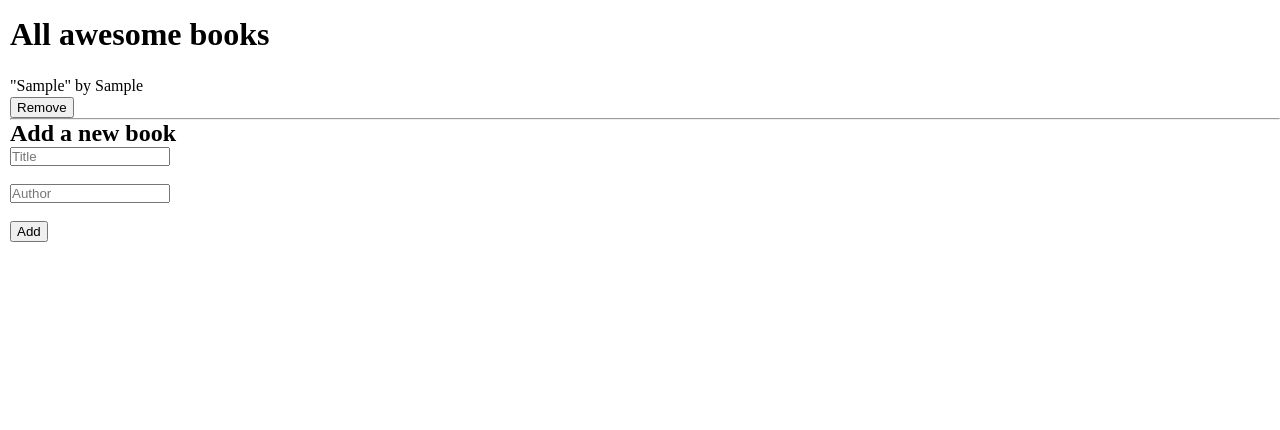
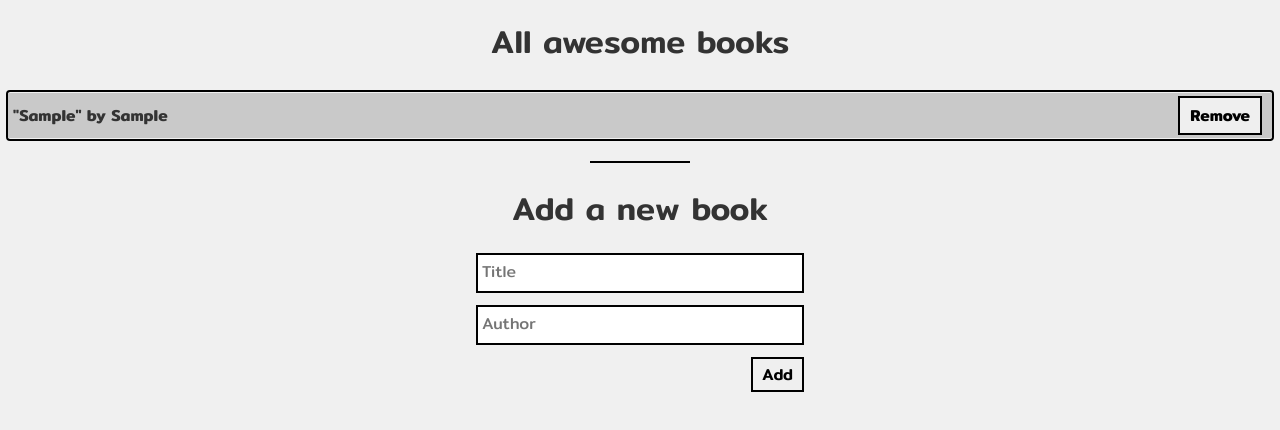
Before and after one commit to popoolahussein/Awesome-books, a website built with Vite: page index.html in a window 1280 px wide. Both pictures are taken after typing "Sample", "Sample" into the empty fields and a click on the button "Add". Built offline with nearby package versions, Linux system fonts and the light colour scheme.

Commit message:
docs: applied styling to core elements

```diff
--- a/src/css/style.css
+++ b/src/css/style.css
@@ -5,48 +5,140 @@
 }
 
 body {
-  padding-left: 10px;
-  padding-top: 1rem;
-  padding-bottom: 20px;
-  font-weight: 500;
+  font-family: "Mitr", sans-serif;
+  font-weight: 600;
+  /* font-stretch: extra-expanded; */
+  /* font-style: normal; */
+  background-color: #f0f0f0;
+  color: #333;
+  padding: 16px 6px;
+  font-weight: lighter;
+}
+
+header {
+  margin-bottom: 20px;
+  text-align: center;
+  word-break: break-all;
 }
 
 .head {
-  word-break: break-all;
+  font-family: "Mitr", sans-serif;
+  font-weight: 500;
+  font-size: 2rem;
+  color: #333;
   margin-bottom: 1.5rem;
+}
+.nb-line {
+  justify-self: center;
+  width: 100%;
+  max-width: 100px;
+  border: 1px solid black;
+  margin-top: 20px;
+  margin-bottom: 20px;
+}
+
+#book-list {
+  width: 100%;
+  border: 2px solid black;
+  border-radius: 4px;
+}
+.new-books {
+  display: grid;
+  justify-content: center;
+  flex-flow: row wrap;
 }
 
 .book {
-  display: grid;
+  display: flex;
+  justify-content: space-between;
+  padding: 0.001px 10px 0.001px 5px;
+  background-color: #c9c9c9;
   flex-flow: row wrap;
+  margin-top: 1.2px;
+  margin-bottom: 1.2px;
+}
+
+.book:nth-child(even) {
+  background-color: #fff;
+}
+
+.book:first-child {
+  padding-top: 3px;
+}
+.book:last-child {
+  padding-bottom: 3px;
+}
+
+.book-p {
+  font-family: "Mitr", sans-serif;
+  font-weight: 600;
+  word-break: break-all;
+  margin-top: 7px;
+  margin-bottom: 7px;
 }
 
 .remove-btn {
-  max-width: fit-content;
-  padding: 1px 5px;
-  margin-top: 2px;
+  font-family: "Mitr", sans-serif;
+  padding: 0.001px 10px;
+  cursor: pointer;
+  word-break: break-all;
+  border: 2px solid black;
+  font-weight: 600;
+  font-size: 1rem;
 }
 
 form {
-  display: flex;
-  flex-flow: column wrap;
+  width: 100%;
+  max-width: 400px;
+  display: grid;
+  align-items: center;
+  flex-flow: row wrap;
+  margin-top: 20px;
+  align-self: center;
+  padding: 0.001px 36px 0.001px 36px;
 }
 
-label {
+.input-head {
+  font-family: "Mitr", sans-serif;
+  font-weight: 500;
+  font-size: 2rem;
+  text-align: center;
+}
+
+form label {
+  font-size: 0.5rem;
   color: transparent;
+  text-align: right;
+}
+
+.input-div {
+  display: flex;
+  flex-flow: row wrap;
+  align-items: center;
+  justify-content: center;
 }
 
 input {
   width: 100%;
-  max-width: 160px;
+  max-width: 400px;
+  padding: 4px 4px 7px;
+  border: 2px solid black;
+  word-break: break-all;
+  color: #000;
+  font-weight: bolder;
+  font-family: "Mitr", sans-serif;
+  font-size: 1rem;
 }
 
 .add {
-  max-width: fit-content;
-  padding: 1px 5px;
+  width: fit-content;
+  padding: 3px 9px;
+  cursor: pointer;
+  border: 2px solid black;
+  font-weight: bold;
+  align-self: flex-start;
+  margin-left: auto;
+  font-family: "Mitr", sans-serif;
+  font-size: 1rem;
+  font-weight: 500;
 }
-
-.line {
-  margin-top: 10px;
-  margin-bottom: 10px;
-}
```
